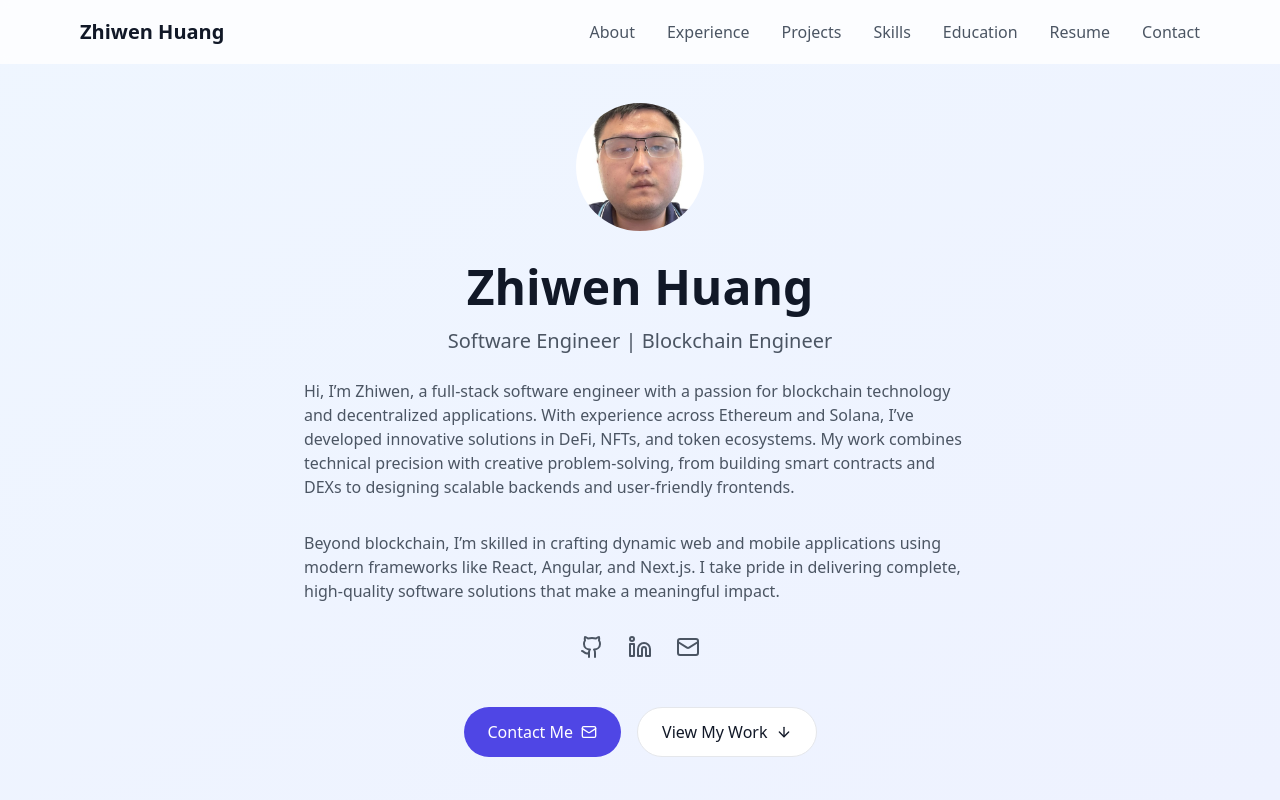
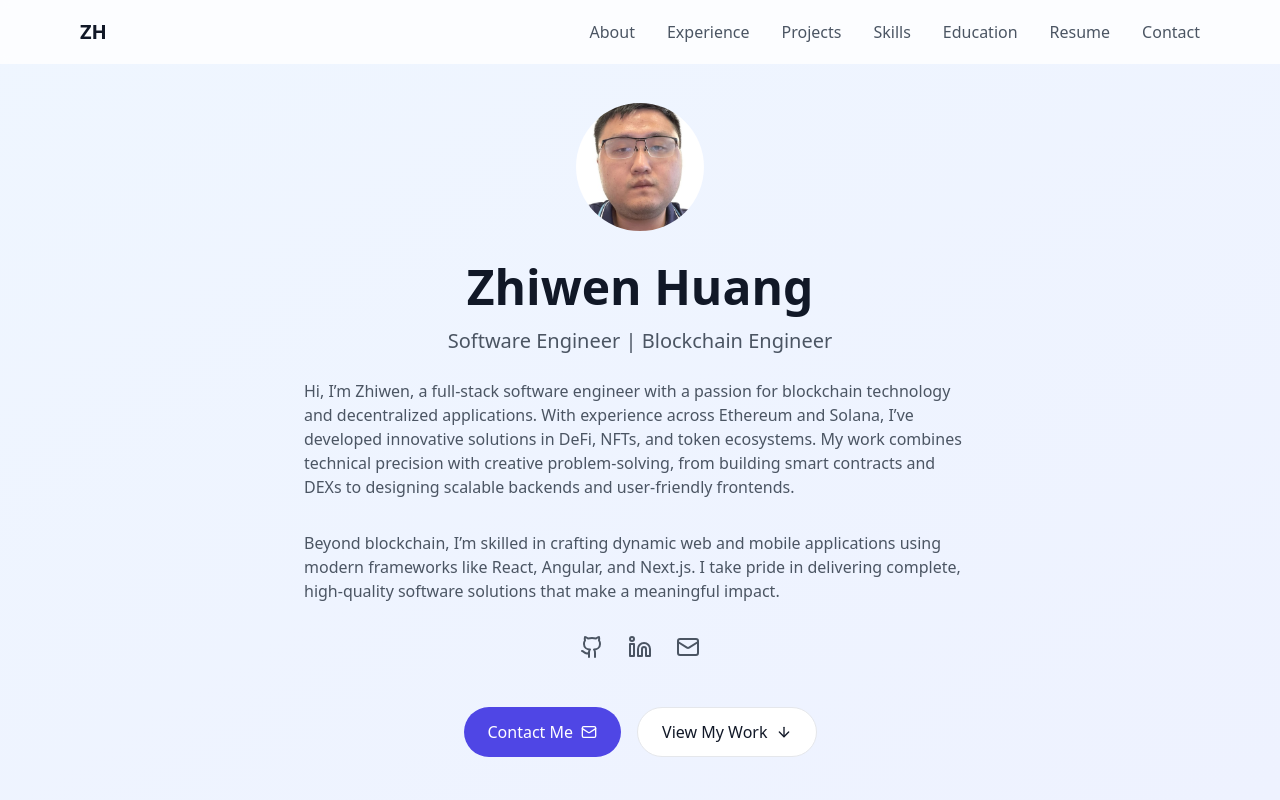
Before and after one commit to zhiwenh/personal-website-2, a React (Vite) app: page / in a window 1280 px wide. Shown: the top 800 px of the page. Built offline with nearby package versions, Linux system fonts and the light colour scheme.

Commit message:
Updated nav bar. It now jus tshows initials

```diff
--- a/src/components/Navbar.tsx
+++ b/src/components/Navbar.tsx
@@ -66,7 +66,7 @@ export function Navbar() {
             className="text-xl font-bold text-gray-900"
             onClick={handleNavClick}
           >
-            Zhiwen Huang
+            ZH
           </a>
 
           <div className="hidden md:flex items-center space-x-8">
```
